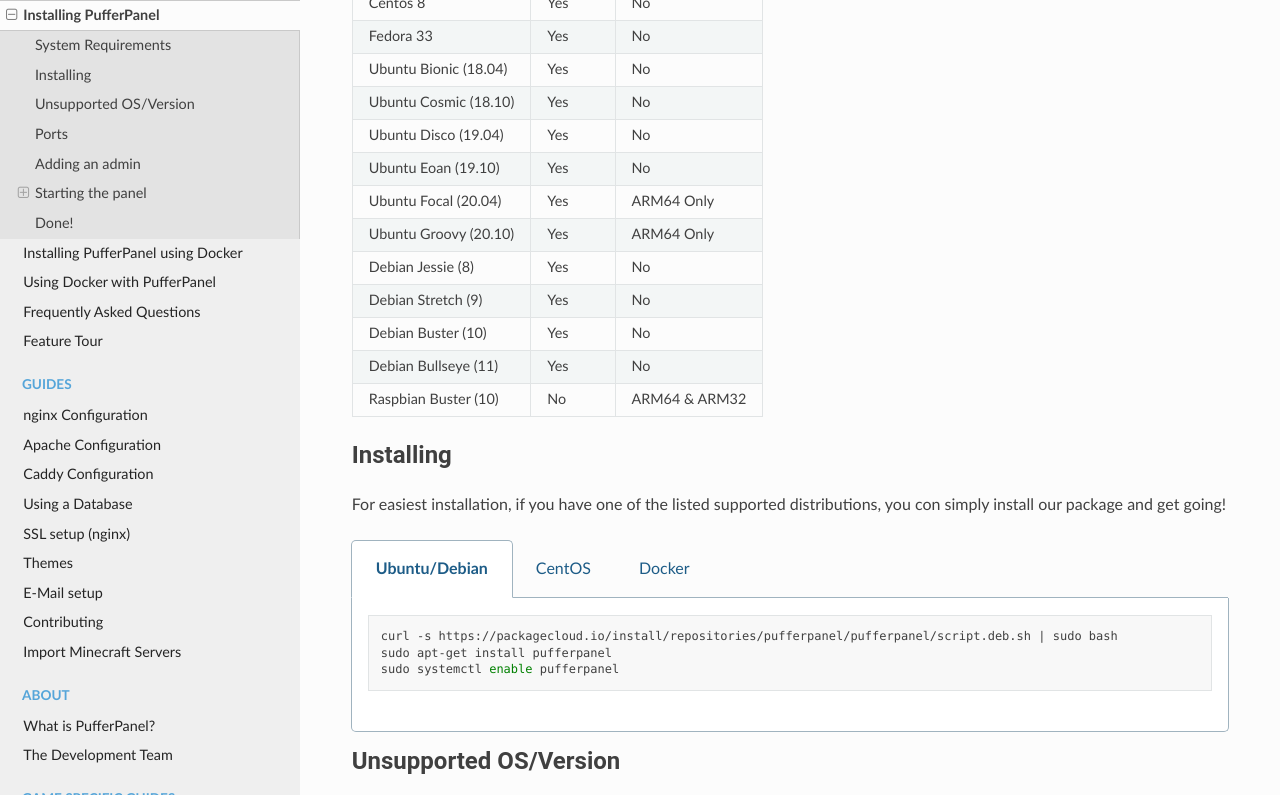
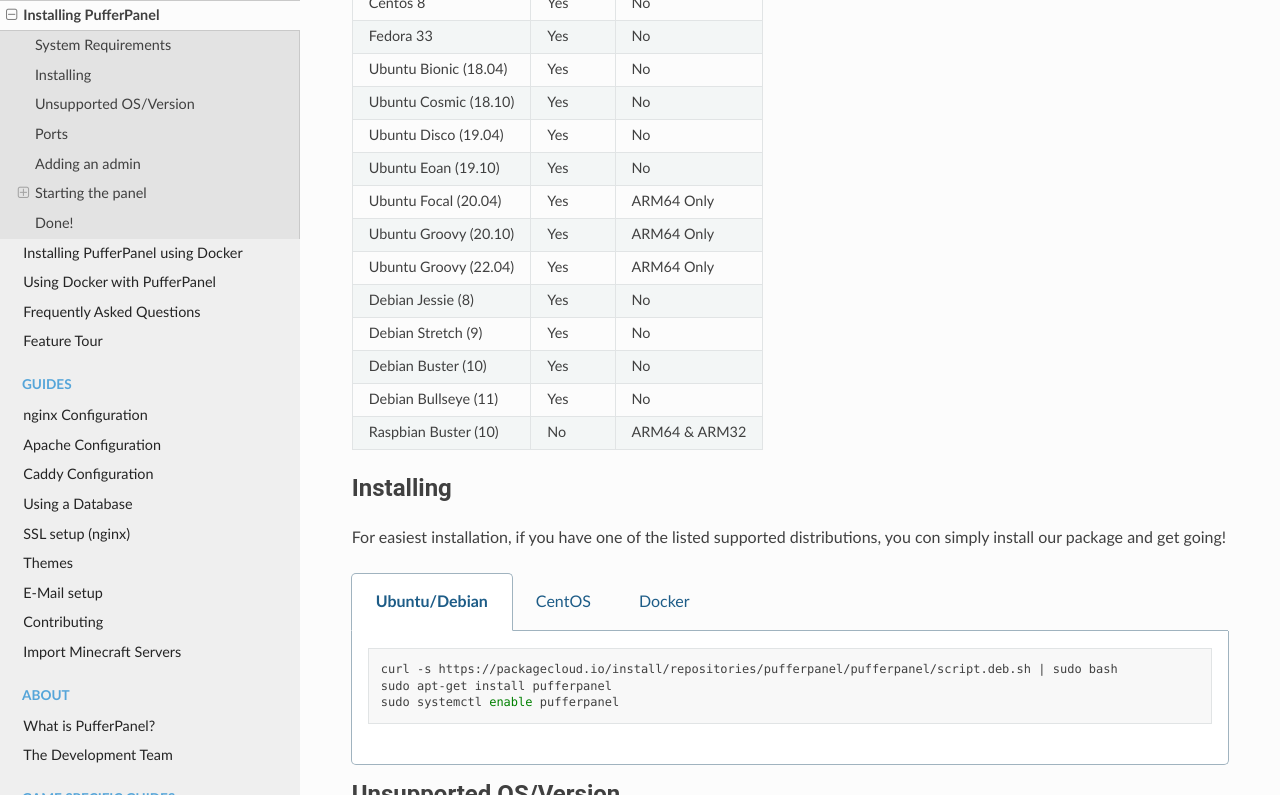
Before and after one commit to pufferpanel/documentation, a Sphinx documentation site: the page built from source/installing.rst, in a window 1280 px wide and 900 px high, scrolled down 383 px, cut to the strip 0-795 px from the top of the window. Built offline with Sphinx 7.4.7 and the Read the Docs theme 2.0.0, drawn with Linux system fonts in a browser that asks for light colours.

Commit message:
Update installing.rst

```diff
--- a/source/installing.rst
+++ b/source/installing.rst
@@ -29,6 +29,8 @@
 | Ubuntu Focal (20.04)  | Yes   | ARM64 Only     |
 +-----------------------+-------+----------------+
 | Ubuntu Groovy (20.10) | Yes   | ARM64 Only     |
++-----------------------+-------+----------------+
+| Ubuntu Groovy (22.04) | Yes   | ARM64 Only     |
 +-----------------------+-------+----------------+
 | Debian Jessie (8)     | Yes   | No             |
 +-----------------------+-------+----------------+
```
